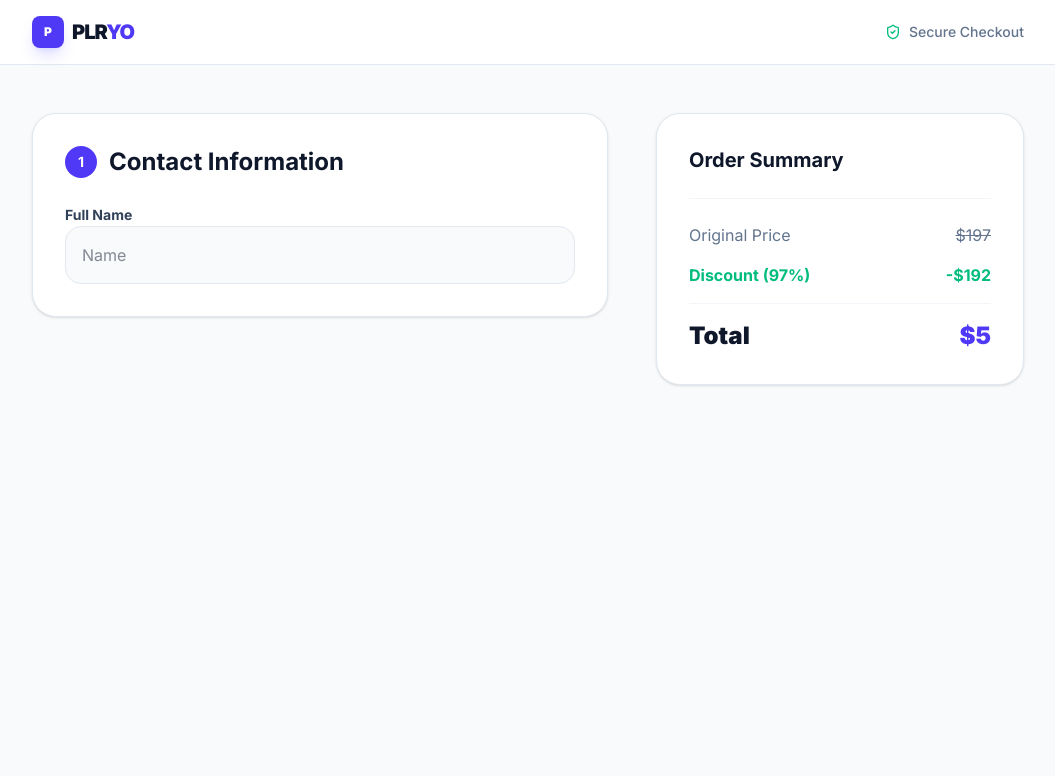
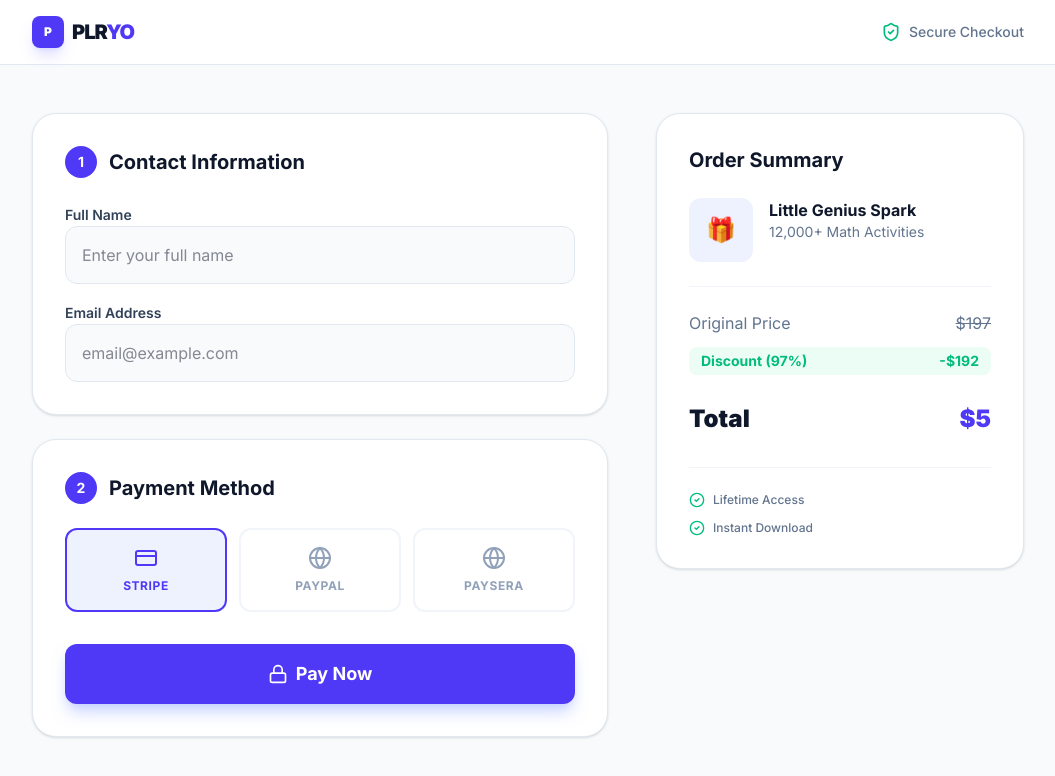
Before and after one commit to math-gamess/amine-math-games, a React (Vite) app: page /checkout in a window 1280 px wide. Shown: the top 776 px of the page, without its empty margins (112-1167 px from the left). Built offline with nearby package versions, Linux system fonts and the light colour scheme; no server answers.

Commit message:
Update CheckoutPage.tsx

```diff
--- a/src/pages/CheckoutPage.tsx
+++ b/src/pages/CheckoutPage.tsx
@@ -1,6 +1,6 @@
 import React, { useState, useEffect } from 'react';
 import { useTranslation } from 'react-i18next';
-import { ShieldCheck, Lock, CreditCard, Globe, ChevronRight, AlertCircle, CheckCircle2 } from 'lucide-react';
+import { ShieldCheck, Lock, CreditCard, Globe, AlertCircle, CheckCircle2 } from 'lucide-react';
 import { PayPalScriptProvider, PayPalButtons } from "@paypal/react-paypal-js";
 import Logo from '../components/Logo';
 
@@ -19,37 +19,30 @@ export default function CheckoutPage() {
     const fetchSettings = async () => {
       try {
         const res = await fetch('/api/settings');
-
-        // Verify response integrity
         const contentType = res.headers.get("content-type");
         if (!res.ok || !contentType || !contentType.includes("application/json")) {
-          throw new Error("Invalid API response: Expected JSON");
+          throw new Error("Invalid response");
         }
-
         const data = await res.json();
         setSettings(data);
       } catch (err) {
-        console.error("Settings Load Error:", err);
-        // Fallback values to prevent white screen if API fails (404/500)
+        console.error("Using fallback settings due to API error");
+        // Professional Fallback: keeps the business running even if API fails
         setSettings({
           original_price: 197,
           sale_price: 5,
-          paypal_client_id: ""
+          paypal_client_id: "sb" // Default sandbox or your ID
         });
       } finally {
-        // Stop spinner regardless of success or failure
         setLoading(false);
       }
     };
-
     fetchSettings();
   }, []);
 
-  // Safe discount calculation helper
   const calculateDiscount = () => {
-    if (!settings || !settings.original_price || settings.original_price === 0) return 0;
-    const diff = settings.original_price - settings.sale_price;
-    return Math.round((diff / settings.original_price) * 100);
+    if (!settings?.original_price) return 0;
+    return Math.round(((settings.original_price - settings.sale_price) / settings.original_price) * 100);
   };
 
   if (loading) return (
@@ -62,60 +55,117 @@ export default function CheckoutPage() {
 
   return (
     <div className={`min-h-screen bg-slate-50 dark:bg-slate-950 text-slate-900 dark:text-white font-sans ${isRTL ? 'rtl' : 'ltr'}`} dir={isRTL ? 'rtl' : 'ltr'}>
-      {/* Rest of your JSX remains the same */}
-      <header className="bg-white dark:bg-slate-900 border-b border-slate-200 dark:border-slate-800 py-4">
+      {/* Header */}
+      <header className="bg-white dark:bg-slate-900 border-b border-slate-200 dark:border-slate-800 py-4 sticky top-0 z-50">
         <div className="max-w-5xl mx-auto px-4 flex items-center justify-between">
           <Logo />
           <div className="flex items-center gap-2 text-sm text-slate-500 font-medium">
-            <ShieldCheck className="w-4 h-4 text-emerald-500" />
-            {t('secure_checkout')}
+            <ShieldCheck className="w-5 h-5 text-emerald-500" />
+            <span className="hidden sm:inline">{t('secure_checkout')}</span>
           </div>
         </div>
       </header>
 
-      <main className="max-w-5xl mx-auto px-4 py-12">
-        <div className="grid lg:grid-cols-5 gap-12">
-          {/* Form and Summary Sections... */}
-          <div className="lg:col-span-3 space-y-8">
-             {/* Contact and Payment sections here */}
-             <section className="bg-white dark:bg-slate-900 rounded-3xl p-8 border border-slate-200 dark:border-slate-800 shadow-sm">
-                <h2 className="text-2xl font-bold mb-6 flex items-center gap-3">
-                  <span className="flex items-center justify-center w-8 h-8 rounded-full bg-indigo-600 text-white text-sm">1</span>
+      <main className="max-w-5xl mx-auto px-4 py-8 lg:py-12">
+        <div className="grid lg:grid-cols-5 gap-8 lg:gap-12">
+
+          {/* Left: Checkout Form */}
+          <div className="lg:col-span-3 space-y-6">
+
+            {/* Step 1: Info */}
+            <section className="bg-white dark:bg-slate-900 rounded-3xl p-6 lg:p-8 border border-slate-200 dark:border-slate-800 shadow-sm">
+              <h2 className="text-xl font-bold mb-6 flex items-center gap-3">
+                <span className="flex items-center justify-center w-8 h-8 rounded-full bg-indigo-600 text-white text-sm font-bold">1</span>
                 {t('contact_info')}
               </h2>
-                {/* Form Inputs... */}
               <div className="grid gap-4">
-                  <div className="space-y-1">
-                    <label className="text-sm font-bold text-slate-700 dark:text-slate-300">{t('full_name')}</label>
+                <div className="space-y-2">
+                  <label className="text-sm font-semibold text-slate-700 dark:text-slate-300">{t('full_name')}</label>
                   <input
                     type="text"
                     value={formData.name}
                     onChange={(e) => setFormData({...formData, name: e.target.value})}
-                      placeholder="Name"
-                      className="w-full p-4 rounded-2xl bg-slate-50 dark:bg-slate-950 border border-slate-200 dark:border-slate-800"
+                    placeholder="Enter your full name"
+                    className="w-full p-4 rounded-xl bg-slate-50 dark:bg-slate-950 border border-slate-200 dark:border-slate-800 focus:ring-2 focus:ring-indigo-500 outline-none transition-all"
+                  />
+                </div>
+                <div className="space-y-2">
+                  <label className="text-sm font-semibold text-slate-700 dark:text-slate-300">{t('email_address')}</label>
+                  <input
+                    type="email"
+                    value={formData.email}
+                    onChange={(e) => setFormData({...formData, email: e.target.value})}
+                    placeholder="email@example.com"
+                    className="w-full p-4 rounded-xl bg-slate-50 dark:bg-slate-950 border border-slate-200 dark:border-slate-800 focus:ring-2 focus:ring-indigo-500 outline-none transition-all"
                   />
                 </div>
               </div>
             </section>
+
+            {/* Step 2: Payment */}
+            <section className="bg-white dark:bg-slate-900 rounded-3xl p-6 lg:p-8 border border-slate-200 dark:border-slate-800 shadow-sm">
+              <h2 className="text-xl font-bold mb-6 flex items-center gap-3">
+                <span className="flex items-center justify-center w-8 h-8 rounded-full bg-indigo-600 text-white text-sm font-bold">2</span>
+                {t('payment_method')}
+              </h2>
+
+              <div className="grid grid-cols-1 sm:grid-cols-3 gap-3 mb-8">
+                <PaymentTab active={paymentMethod === 'stripe'} onClick={() => setPaymentMethod('stripe')} icon={<CreditCard />} label="Stripe" />
+                <PaymentTab active={paymentMethod === 'paypal'} onClick={() => setPaymentMethod('paypal')} icon={<Globe />} label="PayPal" />
+                <PaymentTab active={paymentMethod === 'paysera'} onClick={() => setPaymentMethod('paysera')} icon={<Globe />} label="Paysera" />
               </div>
 
-          {/* Order Summary Column */}
+              {paymentMethod === 'stripe' && (
+                <button
+                  disabled={processing}
+                  className="w-full bg-indigo-600 hover:bg-indigo-700 text-white py-4 rounded-xl font-bold text-lg transition-all flex items-center justify-center gap-2 shadow-lg shadow-indigo-200 dark:shadow-none"
+                >
+                  {processing ? <span className="animate-spin rounded-full h-5 w-5 border-b-2 border-white"></span> : <Lock className="w-5 h-5" />}
+                  {t('pay_now')}
+                </button>
+              )}
+
+              {paymentMethod === 'paypal' && (
+                <div className="mt-4">
+                  <PayPalScriptProvider options={{ "client-id": settings.paypal_client_id }}>
+                    <PayPalButtons style={{ layout: "vertical", shape: "rect" }} />
+                  </PayPalScriptProvider>
+                </div>
+              )}
+            </section>
+          </div>
+
+          {/* Right: Order Summary */}
           <div className="lg:col-span-2">
-            <div className="bg-white dark:bg-slate-900 rounded-3xl p-8 border border-slate-200 dark:border-slate-800 shadow-sm sticky top-24">
+            <div className="bg-white dark:bg-slate-900 rounded-3xl p-6 lg:p-8 border border-slate-200 dark:border-slate-800 shadow-sm sticky top-24">
               <h2 className="text-xl font-bold mb-6">{t('order_summary')}</h2>
-              <div className="space-y-4 border-t border-slate-100 dark:border-slate-800 pt-6">
+
+              <div className="flex gap-4 mb-6 pb-6 border-b border-slate-100 dark:border-slate-800">
+                <div className="w-16 h-16 bg-indigo-50 dark:bg-indigo-900/20 rounded-xl flex-shrink-0 flex items-center justify-center text-2xl">🎁</div>
+                <div>
+                  <h3 className="font-bold text-slate-900 dark:text-white line-clamp-1">Little Genius Spark</h3>
+                  <p className="text-sm text-slate-500">12,000+ Math Activities</p>
+                </div>
+              </div>
+
+              <div className="space-y-3">
                 <div className="flex justify-between text-slate-500">
                   <span>{t('original_price')}</span>
                   <span className="line-through">${settings.original_price}</span>
                 </div>
-                <div className="flex justify-between text-emerald-500 font-bold">
+                <div className="flex justify-between text-emerald-500 font-bold bg-emerald-50 dark:bg-emerald-500/10 px-3 py-1 rounded-lg text-sm">
                   <span>{t('discount')} ({discountPercent}%)</span>
                   <span>-${settings.original_price - settings.sale_price}</span>
                 </div>
-                <div className="flex justify-between text-2xl font-black pt-4 border-t border-slate-100 dark:border-slate-800">
+                <div className="flex justify-between items-center text-2xl font-black pt-4 text-slate-900 dark:text-white">
                   <span>{t('total')}</span>
                   <span className="text-indigo-600">${settings.sale_price}</span>
                 </div>
+              </div>
+
+              <div className="mt-8 space-y-3 pt-6 border-t border-slate-100 dark:border-slate-800">
+                <BenefitItem text={t('lifetime_access')} />
+                <BenefitItem text={t('instant_download')} />
               </div>
             </div>
           </div>
@@ -124,3 +174,25 @@ export default function CheckoutPage() {
     </div>
   );
 }
+
+// Helper Components for cleaner code
+function PaymentTab({ active, onClick, icon, label }: any) {
+  return (
+    <button
+      onClick={onClick}
+      className={`p-4 rounded-xl border-2 transition-all flex flex-col items-center gap-2 ${active ? 'border-indigo-600 bg-indigo-50 dark:bg-indigo-900/20 text-indigo-600' : 'border-slate-100 dark:border-slate-800 hover:border-indigo-200 text-slate-400'}`}
+    >
+      {React.cloneElement(icon, { className: "w-6 h-6" })}
+      <span className="text-xs font-bold uppercase tracking-wider">{label}</span>
+    </button>
+  );
+}
+
+function BenefitItem({ text }: { text: string }) {
+  return (
+    <div className="flex items-center gap-2 text-xs text-slate-500 font-medium">
+      <CheckCircle2 className="w-4 h-4 text-emerald-500 flex-shrink-0" />
+      {text}
+    </div>
+  );
+}
```
Lines whose indentation alone changed are shown as unchanged.
